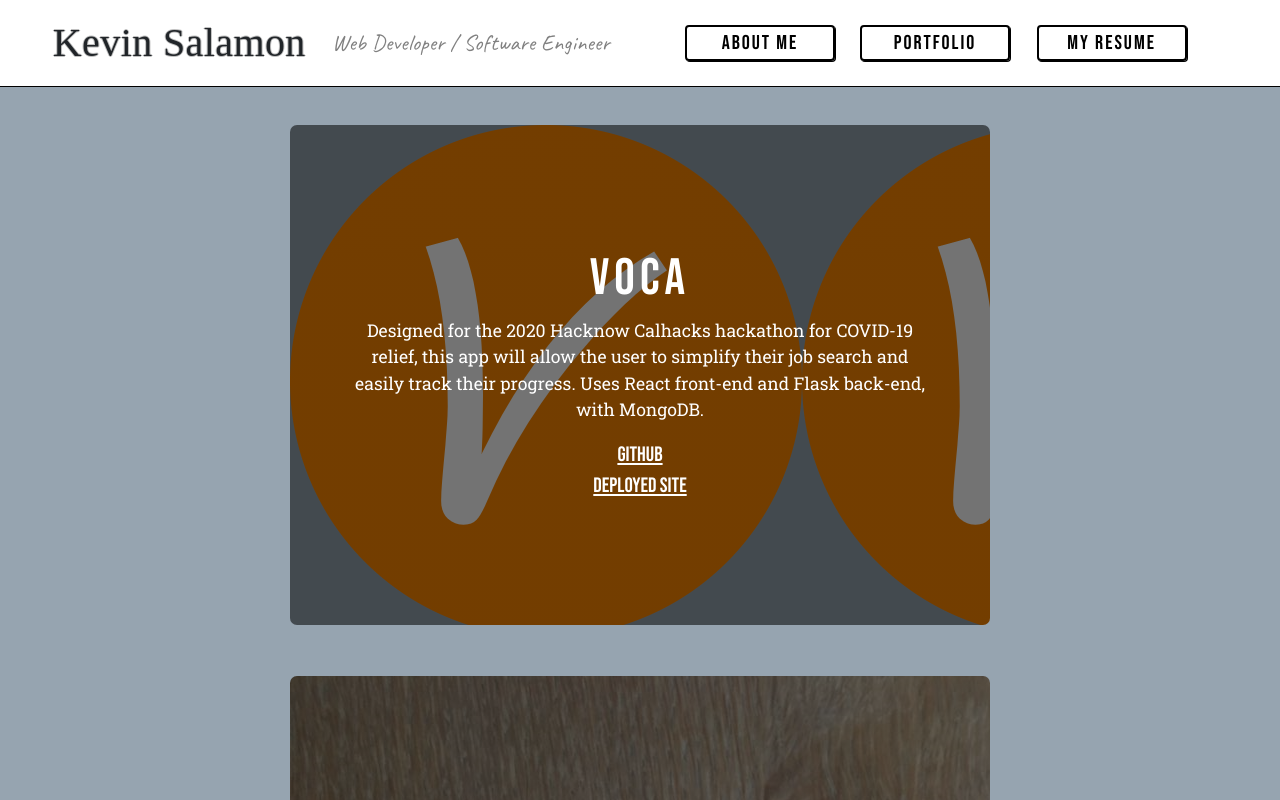
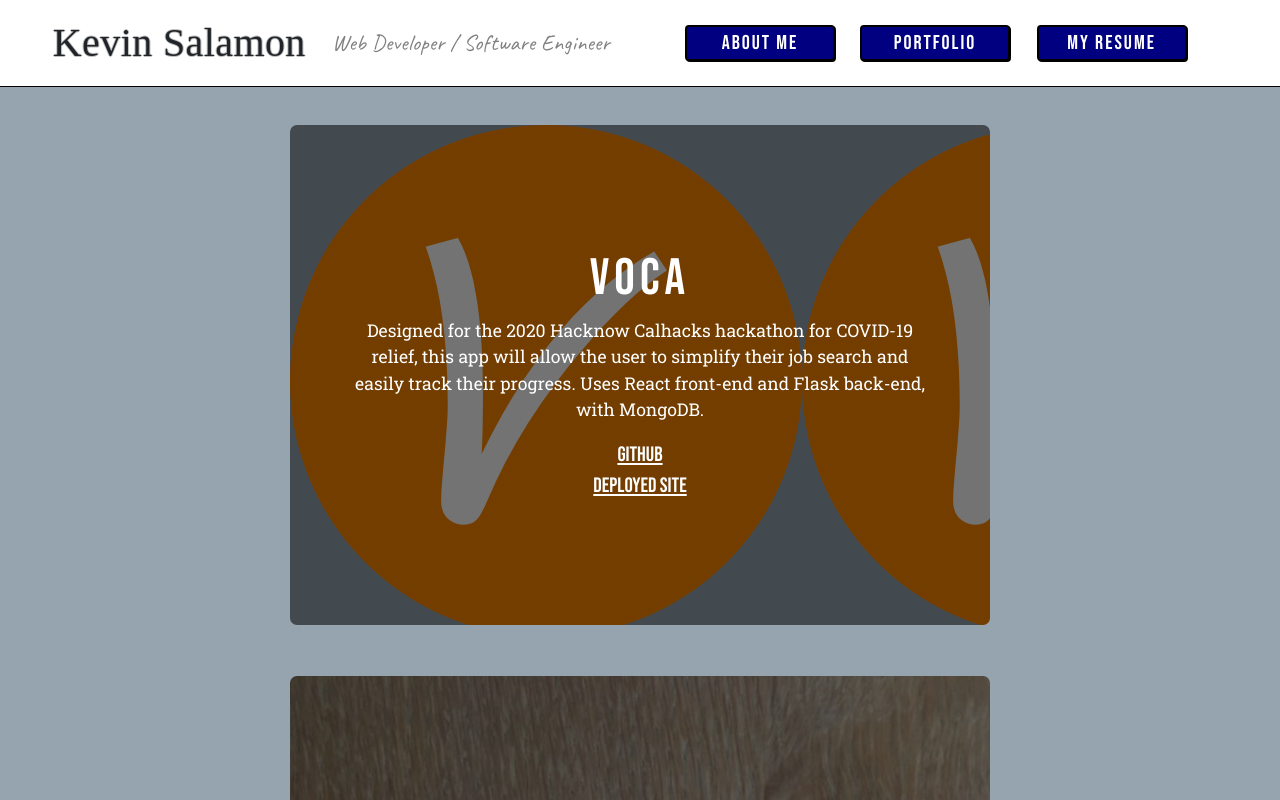
Before and after one commit to kevin-salamon/React-Portfolio, a React (Create React App) app: page /portfolio in a window 1280 px wide. Shown: the top 800 px of the page. Built offline with nearby package versions, Linux system fonts and the light colour scheme; a web font is replaced by a local one.

Commit message:
reversed color scheme of header buttons

```diff
--- a/src/style.css
+++ b/src/style.css
@@ -65,16 +65,16 @@ a:active {
     letter-spacing: 0.1em;
     width: 150px;
     border-radius: 4px;
-    background-color: transparent;
+    background-color: navy;
     border: 2px solid black;
     box-shadow: 1px 1px black;
-    color: black;
+    color: white;
     font-family: 'Bebas Neue', cursive;
 }
 
 .header-button:hover {
-    background-color: navy;
-    color: white;
+    background-color: transparent;
+    color: black;
     border: 3px solid black;
     box-shadow: none;
 }
```
